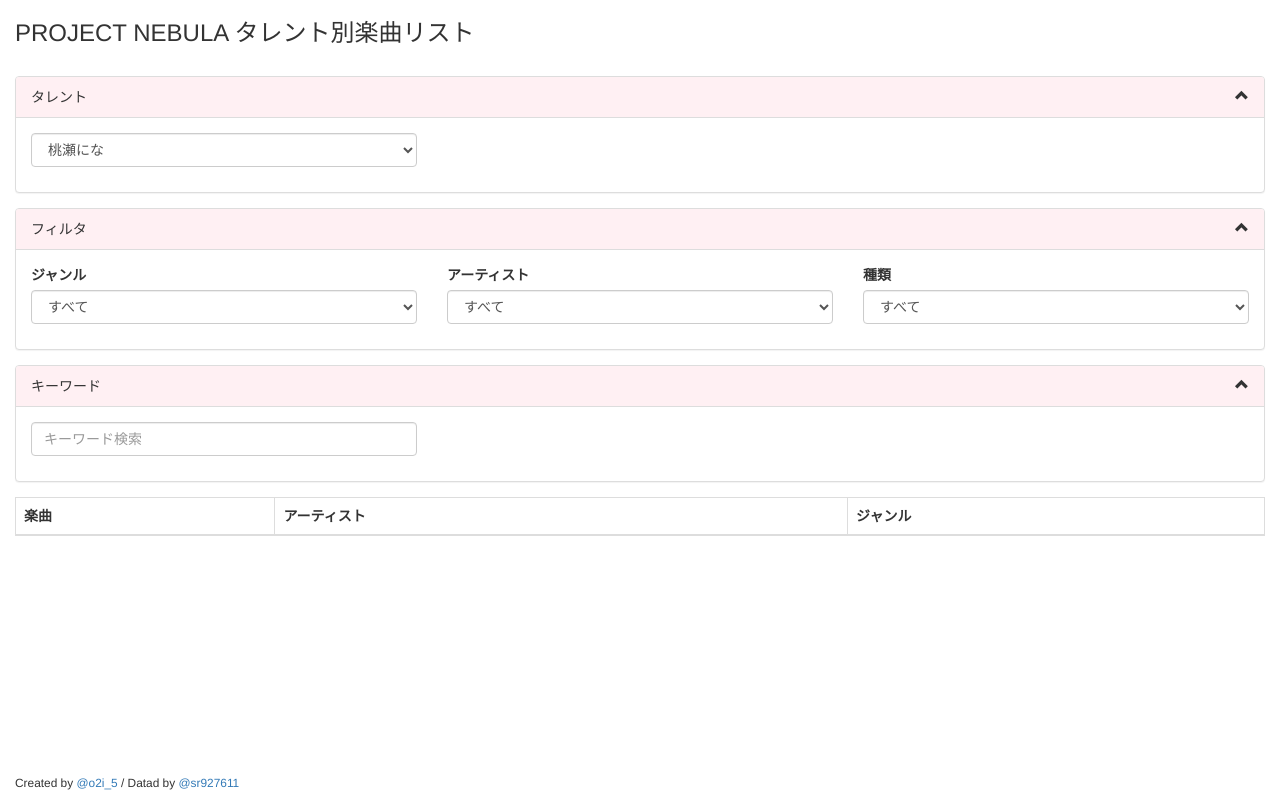
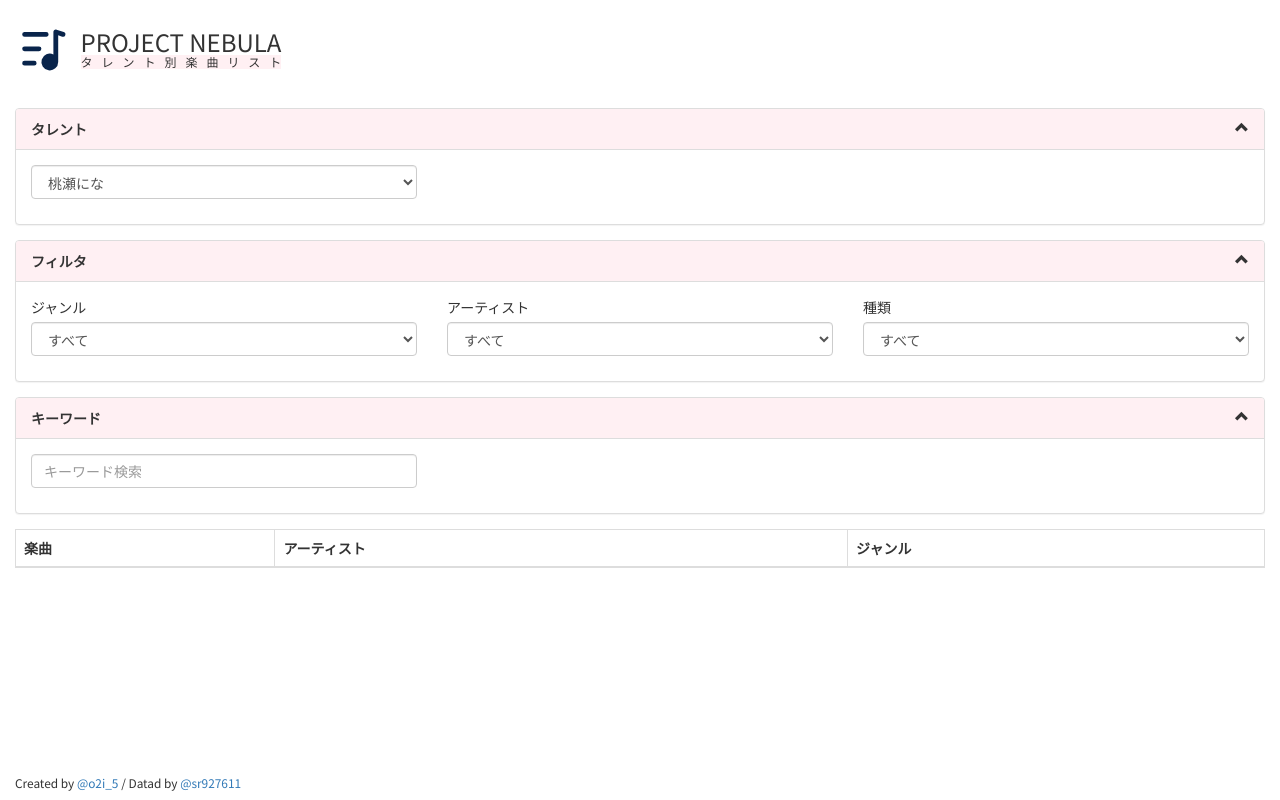
Before and after one commit to mnkm/prnb-songlist, a plain HTML site: page index.html in a window 1280 px wide. Drawn offline with nearby package versions, Linux system fonts and the light colour scheme; no server answers.

Commit message:
Add files via upload

```diff
--- a/css/style.css
+++ b/css/style.css
@@ -1,3 +1,10 @@
+ .noto-sans-jp-regular {
+  font-family: "Noto Sans JP", sans-serif;
+  font-optical-sizing: auto;
+  font-weight: 400;
+  font-style: normal;
+}
+
 /* html, body固定 */
 html,
 body {
@@ -16,10 +23,43 @@ body {
     flex-direction: column;
 }
 
+.page-title {
+  display: flex;
+  align-items: center;
+  gap: 8px;
+}
+
+.page-title-icon {
+  width: 2.4em;
+  height: 2.4em;
+  flex: 0 0 auto;
+}
+
+.page-title-text {
+  display: block;
+  width: max-content;
+}
+
+.page-title-main,
+.page-title-sub {
+  display: block;
+}
+
+.page-title-sub {
+  display: flex;
+  justify-content: space-between;
+  font-size: 50%;
+  background-color: var(--accent-color);
+}
+
 /* フィルタ定義 */
 .filter-area {
     flex: 0 0 auto;
     padding-bottom: 10px;
+}
+
+.filter-area label {
+  font-weight: 400;
 }
 
 .filter-panel {
@@ -31,6 +71,7 @@ body {
 .filter-panel > .panel-heading {
   background-color: var(--accent-color);
   border-color: #ddd;
+  font-weight: 700;
 }
 
 .filter-panel .panel-heading {
--- a/index.html
+++ b/index.html
@@ -5,6 +5,11 @@
     <meta charset="UTF-8">
     <meta name="viewport" content="width=device-width, initial-scale=1.0">
     <title>PROJECT NEBULA タレント別楽曲リスト</title>
+
+    <!-- Google Fonts -->
+    <link rel="preconnect" href="https://fonts.googleapis.com">
+    <link rel="preconnect" href="https://fonts.gstatic.com" crossorigin>
+    <link href="https://fonts.googleapis.com/css2?family=Noto+Sans+JP&display=swap" rel="stylesheet">
 
     <!-- jQuery -->
     <script src="https://cdn.jsdelivr.net/npm/jquery@3.7.1/dist/jquery.min.js"></script>
@@ -21,9 +26,21 @@
     <link rel="stylesheet" href="css/style.css">
 </head>
 
-<body>
+<body class="noto-sans-jp-regular">
     <div class="container-fluid page-wrapper">
-        <h3>PROJECT NEBULA タレント別楽曲リスト</h3>
+        <h3 class="page-title">
+            <svg class="page-title-icon" xmlns="http://www.w3.org/2000/svg" width="256px" height="256px" viewBox="0 0 24 24" role="img" aria-label="プレイリスト">
+                <title>playlist_fill</title>
+                <g id="playlist_fill" fill="none">
+                    <path d="M24 0v24H0V0zM12.594 23.258l-.012.002-.071.035-.02.004-.014-.004-.071-.036c-.01-.003-.019 0-.024.006l-.004.01-.017.428.005.02.01.013.104.074.015.004.012-.004.104-.074.012-.016.004-.017-.017-.427c-.003-.01-.009-.017-.016-.018m.264-.113-.014.002-.184.093-.01.01-.003.011.018.43.005.012.008.008.201.092c.012.004.023 0 .029-.008l.004-.014-.034-.614c-.003-.012-.01-.02-.02-.022m-.715.002a.023.023 0 0 0-.027.006l-.006.014-.034.614c0 .012.007.02.017.024l.015-.002.201-.093.01-.008.003-.011.018-.43-.003-.012-.01-.01z" />
+                    <path fill="#09244BFF" d="m17.33 4.055 2.986.996a1 1 0 0 1-.632 1.898L18 6.387V17.5a3.5 3.5 0 1 1-2-3.163V5.014c0-.69.675-1.177 1.33-.959M8 17a1 1 0 1 1 0 2H4a1 1 0 0 1 0-2zm2-6a1 1 0 1 1 0 2H4a1 1 0 0 1 0-2zm3-6a1 1 0 0 1 .117 1.993L13 7H4a1 1 0 0 1-.117-1.993L4 5z" />
+                </g>
+            </svg>
+            <span class="page-title-text">
+                <span class="page-title-main">PROJECT NEBULA</span>
+                <span class="page-title-sub"><span>タ</span><span>レ</span><span>ン</span><span>ト</span><span>別</span><span>楽</span><span>曲</span><span>リ</span><span>ス</span><span>ト</span></span>
+            </span>
+        </h3>
         <h5></h5>
 
 
```
